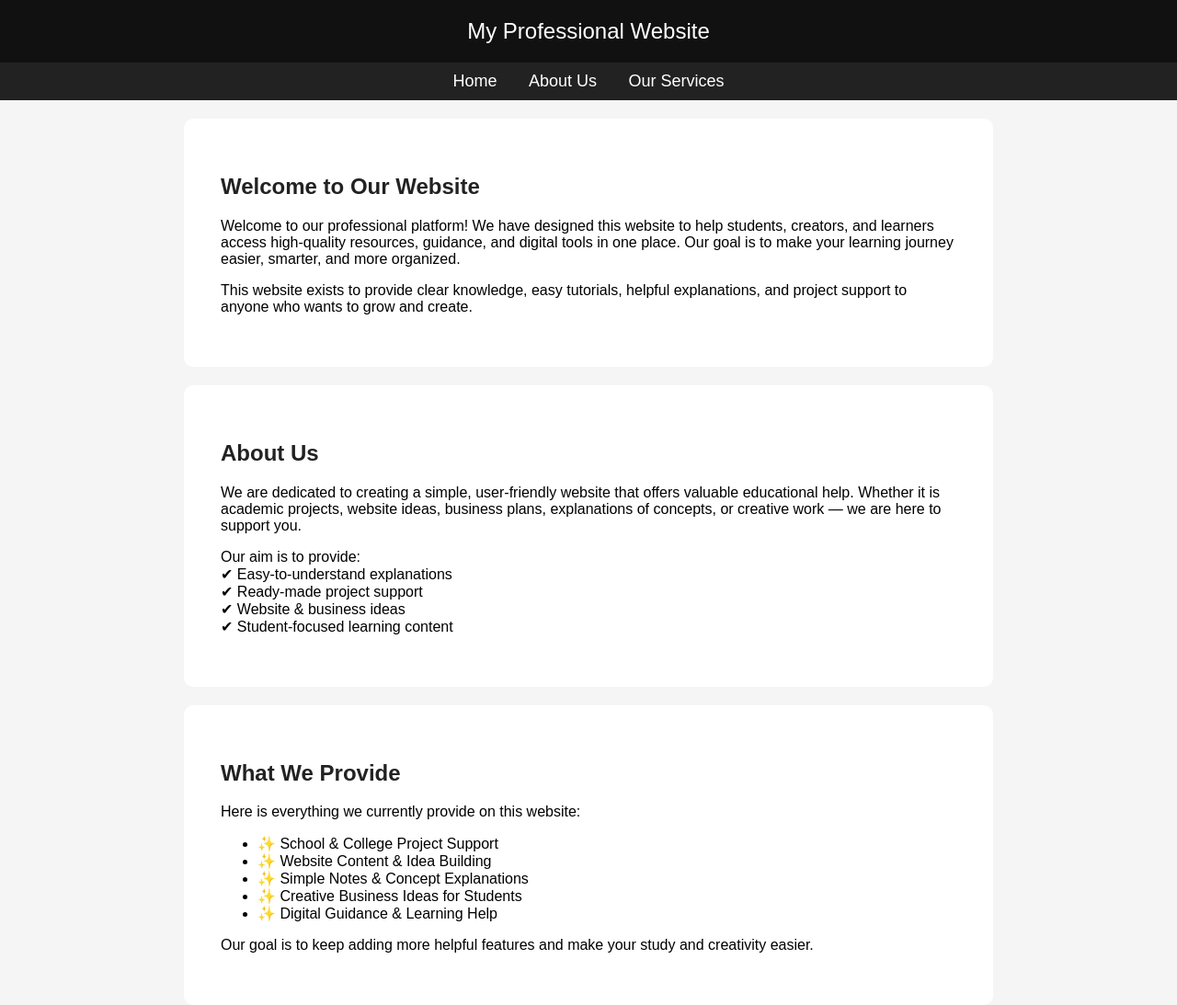
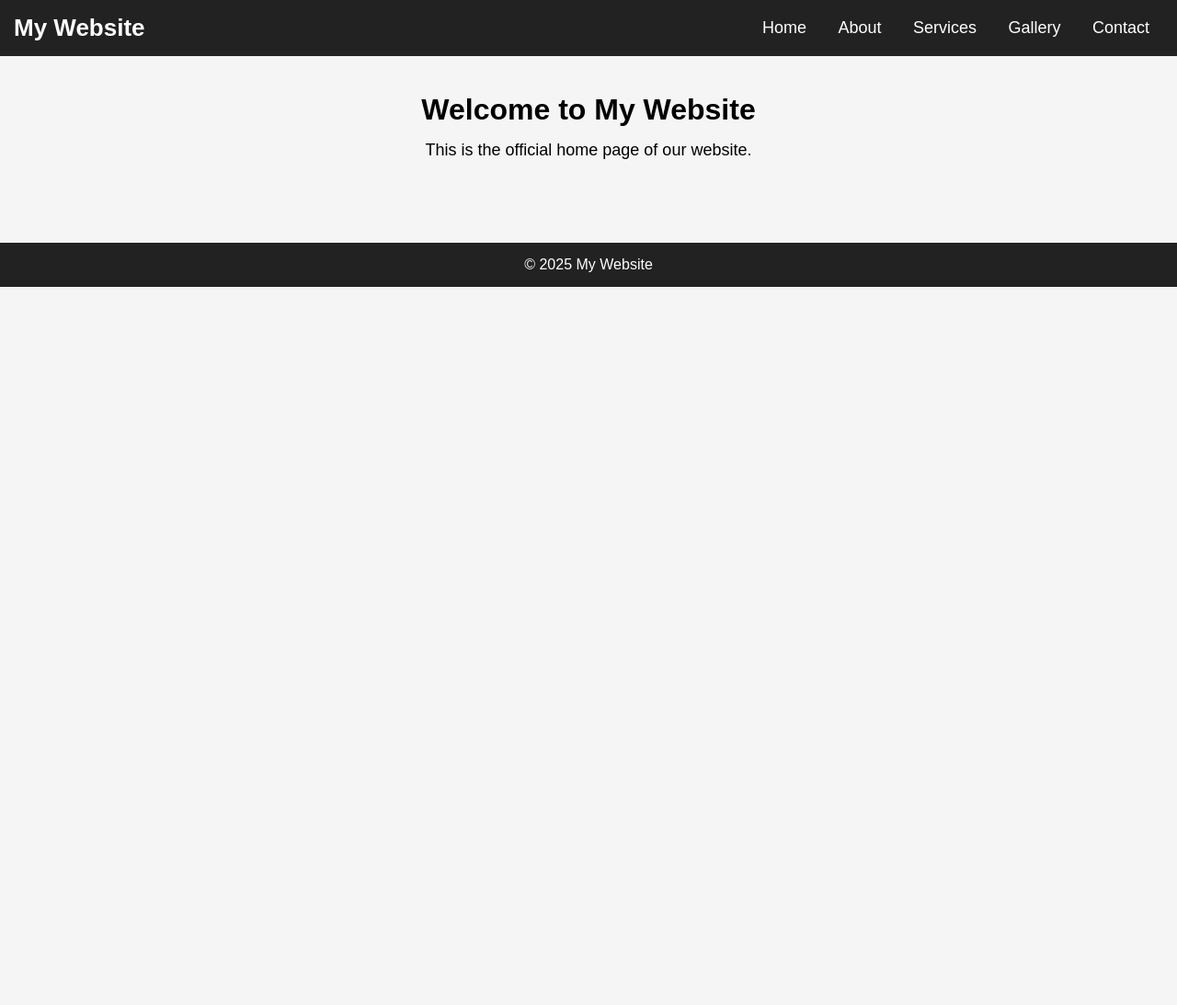
Before and after one commit to kanishka240407-ui/My-website-, a plain HTML site: page index.html in a window 1280 px wide. Shown: the whole page at 92% size. After the commit the page ends 800 px from the top, so only its background shows below. Drawn offline with Linux system fonts and the light colour scheme.

Commit message:
Update index.html

```diff
--- a/index.html
+++ b/index.html
@@ -1,77 +1,31 @@
 <!DOCTYPE html>
-<html lang="en">
+<html>
 <head>
-  <meta charset="UTF-8" />
-  <meta name="viewport" content="width=device-width, initial-scale=1.0" />
-  <title>My Website</title>
-  <style>
-    body { margin:0; font-family:Arial; background:#f5f5f5; }
-    header { background:#111; color:#fff; padding:20px; text-align:center; font-size:24px; }
-    nav { background:#222; padding:10px; text-align:center; }
-    nav a { color:white; margin:0 15px; text-decoration:none; font-size:18px; }
-    .section { padding:40px; max-width:800px; margin:auto; background:white; margin-top:20px; border-radius:10px; }
-    h2 { color:#222; }
-  </style>
+    <title>Home - My Website</title>
+    <link rel="stylesheet" href="style.css">
 </head>
+
 <body>
-  <header>My Professional Website</header>
 
-  <nav>
-    <a href="#home">Home</a>
-    <a href="#about">About Us</a>
-    <a href="#services">Our Services</a>
-  </nav>
+<nav>
+    <h1>My Website</h1>
+    <div>
+        <a href="index.html">Home</a>
+        <a href="about.html">About</a>
+        <a href="services.html">Services</a>
+        <a href="gallery.html">Gallery</a>
+        <a href="contact.html">Contact</a>
+    </div>
+</nav>
 
-  <!-- HOME PAGE -->
-  <section id="home" class="section">
-    <h2>Welcome to Our Website</h2>
-    <p>
-      Welcome to our professional platform! We have designed this website to help
-      students, creators, and learners access high‑quality resources, guidance,
-      and digital tools in one place. Our goal is to make your learning journey
-      easier, smarter, and more organized.
-    </p>
-    <p>
-      This website exists to provide clear knowledge, easy tutorials, helpful
-      explanations, and project support to anyone who wants to grow and create.
-    </p>
-  </section>
+<section>
+    <h2>Welcome to My Website</h2>
+    <p>This is the official home page of our website.</p>
+</section>
 
-  <!-- ABOUT PAGE -->
-  <section id="about" class="section">
-    <h2>About Us</h2>
-    <p>
-      We are dedicated to creating a simple, user‑friendly website that offers
-      valuable educational help. Whether it is academic projects, website ideas,
-      business plans, explanations of concepts, or creative work — we are here
-      to support you.
-    </p>
-    <p>
-      Our aim is to provide:<br>
-      ✔ Easy‑to‑understand explanations<br>
-      ✔ Ready‑made project support<br>
-      ✔ Website & business ideas<br>
-      ✔ Student‑focused learning content
-    </p>
-  </section>
+<footer>
+    © 2025 My Website
+</footer>
 
-  <!-- SERVICES PAGE -->
-  <section id="services" class="section">
-    <h2>What We Provide</h2>
-    <p>
-      Here is everything we currently provide on this website:
-    </p>
-    <ul>
-      <li>✨ School & College Project Support</li>
-      <li>✨ Website Content & Idea Building</li>
-      <li>✨ Simple Notes & Concept Explanations</li>
-      <li>✨ Creative Business Ideas for Students</li>
-      <li>✨ Digital Guidance & Learning Help</li>
-    </ul>
-    <p>
-      Our goal is to keep adding more helpful features and make your study and
-      creativity easier.
-    </p>
-  </section>
 </body>
 </html>
```
